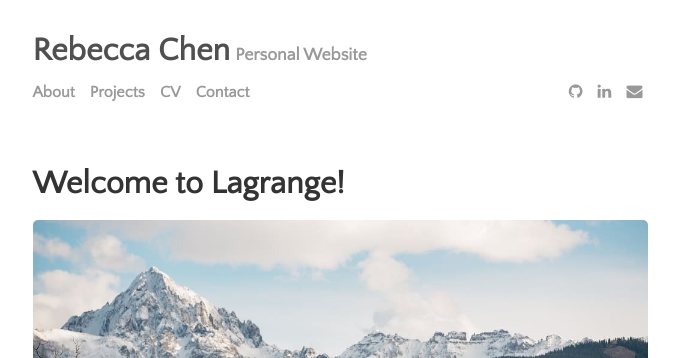
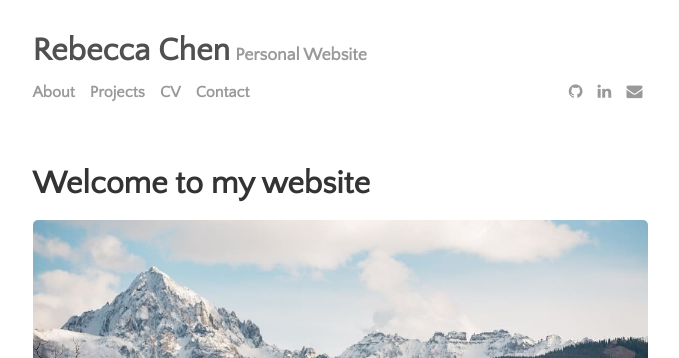
Before and after one commit to rebeccachen0/website_backup, a Jekyll site: the page built from index.html, in a window 1280 px wide and 900 px high. Shown: the top 358 px of the window, without its empty margins (300-979 px from the left). Built offline with Jekyll 4.4.1, drawn with Linux system fonts in a browser that asks for light colours; the list of posts is cut into pages by our own code.

Commit message:
Update 2016-01-01-welcome-to-lagrange.md

```diff
--- a/_posts/2016-01-01-welcome-to-lagrange.md
+++ b/_posts/2016-01-01-welcome-to-lagrange.md
@@ -1,7 +1,7 @@
 ---
 layout: post
-title: "Welcome to Lagrange!"
-author: "Paul Le"
+title: "Welcome to my website"
+author: "Rebecca Chen"
 categories: journal
 tags: [documentation,sample]
 image: mountains.jpg
```
